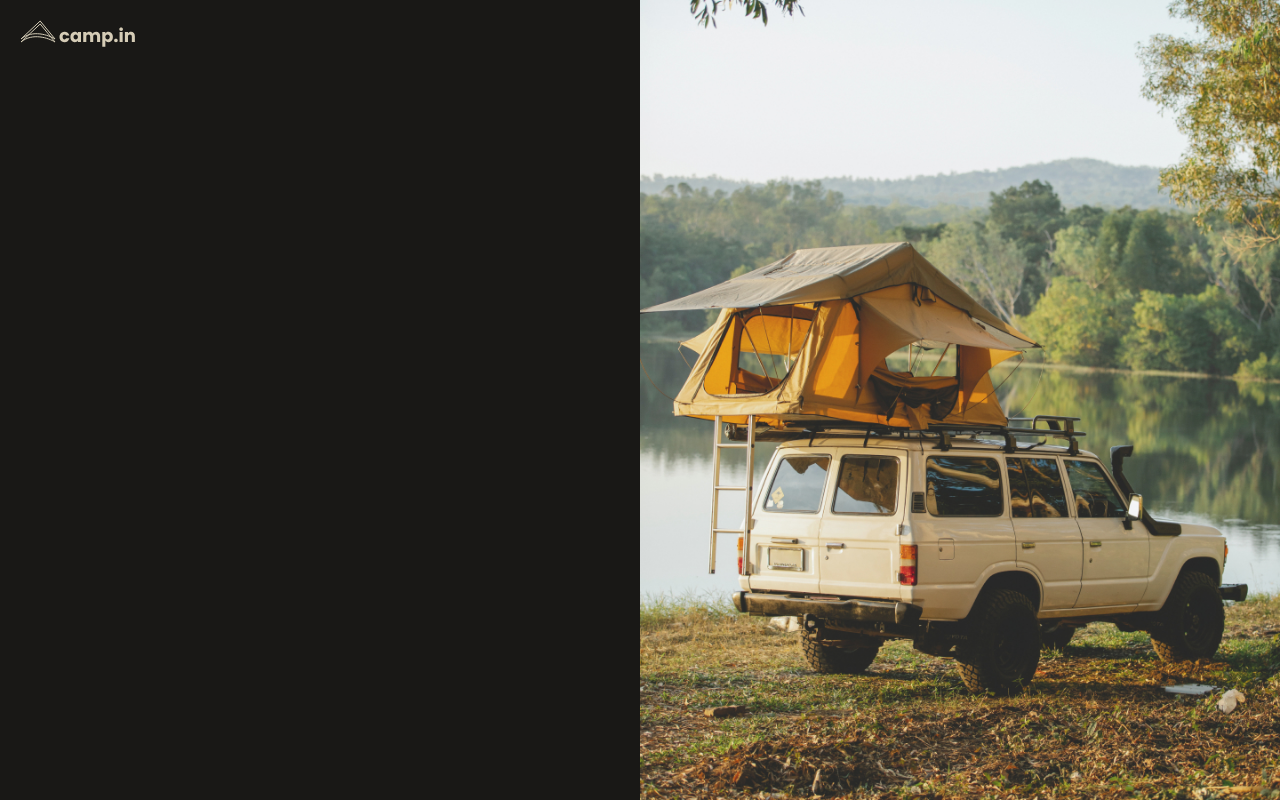
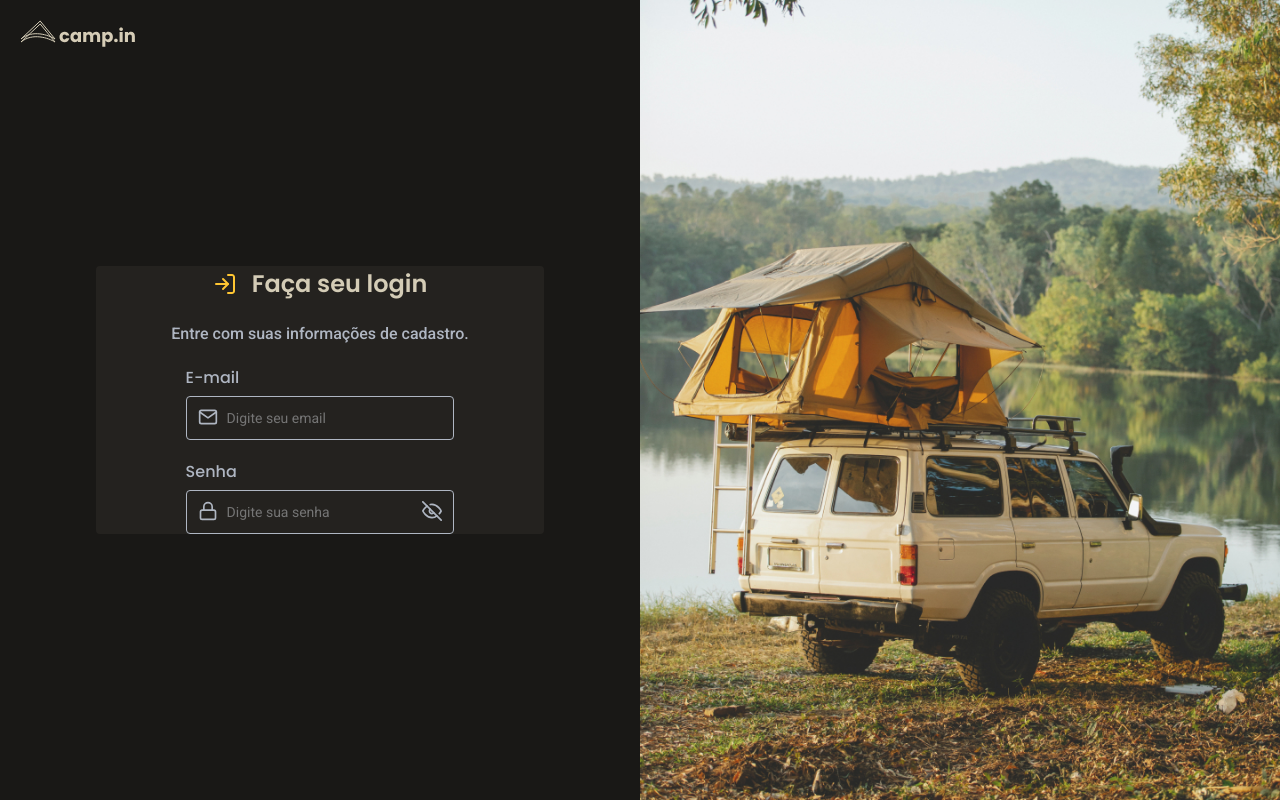
Before and after one commit to Beatrizrodri/loginFormReact, a React (Vite) app: page / in a window 1280 px wide. Built offline with nearby package versions, Linux system fonts and the light colour scheme.

Commit message:
add input component

```diff
--- a/package.json
+++ b/package.json
@@ -10,7 +10,8 @@
   },
   "dependencies": {
     "react": "^18.2.0",
-    "react-dom": "^18.2.0"
+    "react-dom": "^18.2.0",
+    "react-icons": "^4.4.0"
   },
   "devDependencies": {
     "@types/react": "^18.0.17",
--- /dev/null
+++ b/src/components/Input/index.jsx
@@ -0,0 +1,51 @@
+import './styles.css'
+import { FiMail, FiLock, FiEye, FiEyeOff } from 'react-icons/fi'
+import { useState } from 'react'
+
+export default function Input({ label, type, placeholder }) {
+  const [showPassword, setShowPassword] = useState(false)
+  const [inputType, setInputType] = useState(type)
+
+  function handleRevealPassword() {
+    setShowPassword(oldValue => !oldValue)
+
+    setInputType(toggleInputType())
+  }
+
+  function toggleInputType() {
+    if (type === 'password') {
+      return !showPassword ? 'password' : 'text'
+    } else {
+      return type
+    }
+  }
+
+  return (
+    <div className="content">
+      <label htmlFor={label}>{label}</label>
+      <div className="input-wrapper">
+        <input type={inputType} placeholder={placeholder} name={label} />
+        {type === 'password' ? (
+          <>
+            <FiLock className="icon" />
+            <>
+              {inputType === 'password' ? (
+                <FiEyeOff
+                  className="reveal-password-icon"
+                  onClick={handleRevealPassword}
+                />
+              ) : (
+                <FiEye
+                  className="reveal-password-icon"
+                  onClick={handleRevealPassword}
+                />
+              )}
+            </>
+          </>
+        ) : (
+          <FiMail className="icon" />
+        )}
+      </div>
+    </div>
+  )
+}
--- /dev/null
+++ b/src/components/Input/styles.css
@@ -0,0 +1,79 @@
+.content {
+  width: 60%;
+  display: flex;
+  flex-direction: column;
+}
+
+.content label {
+  font-family: 'Poppins';
+  font-style: normal;
+  font-weight: 500;
+  font-size: 16px;
+  line-height: 24px;
+  color: var(--text-base);
+}
+
+.content input {
+  width: 100%;
+  height: 4.4rem;
+  padding-left: 4rem;
+  align-items: center;
+  cursor: pointer;
+  color: var(--text-base);
+
+  margin-top: 0.6rem;
+  padding: 0.8rem 4rem;
+  border: 0.1rem solid var(--text-base);
+  border-radius: 0.4rem;
+  background-color: transparent;
+}
+
+.content input::placeholder {
+  font-family: 'Roboto';
+  font-style: normal;
+  font-weight: 400;
+  font-size: 14px;
+  line-height: 16px;
+}
+
+input:focus {
+  border-color: var(--primary-color);
+  outline: none;
+}
+
+input:focus + .icon {
+  color: var(--primary-color);
+}
+
+.input-wrapper {
+  position: relative;
+}
+
+.icon {
+  height: 20px;
+  width: 20px;
+  position: absolute;
+  top: 7px;
+  left: 12px;
+  transform: translateY(50%);
+  color: var(--text-base);
+}
+
+.reveal-password-icon {
+  height: 20px;
+  width: 20px;
+  position: absolute;
+  top: 7px;
+  right: 12px;
+  transform: translateY(50%);
+  cursor: pointer;
+  color: var(--text-base);
+}
+
+input:focus ~ .reveal-password-icon {
+  color: var(--primary-color);
+}
+
+.reveal-password-icon:hover {
+  color: var(--primary-color);
+}
--- a/src/pages/Login/index.jsx
+++ b/src/pages/Login/index.jsx
@@ -1,10 +1,13 @@
 import './styles.css'
 import '../../styles/global.css'
+import LoginForm from '../../components/LoginForm'
 
 export default function Login() {
   return (
     <div id="container">
-      <div id="background"></div>
+      <div id="background">
+        <LoginForm />
+      </div>
       <div id="image-container"></div>
     </div>
   )
--- a/src/pages/Login/styles.css
+++ b/src/pages/Login/styles.css
@@ -9,6 +9,8 @@
   width: 50%;
   height: 100%;
   display: flex;
+  justify-content: center;
+  align-items: center;
 
   background-color: var(--background);
   background-image: url(../../assets/logo.svg);
--- a/src/styles/global.css
+++ b/src/styles/global.css
@@ -21,3 +21,7 @@ html {
   font-weight: 400;
   font-size: 62.5%;
 }
+
+body {
+  font-size: 1.6rem;
+}
```
Also changed, not shown: 1 other file (tests, documents, lock files or other folders).
